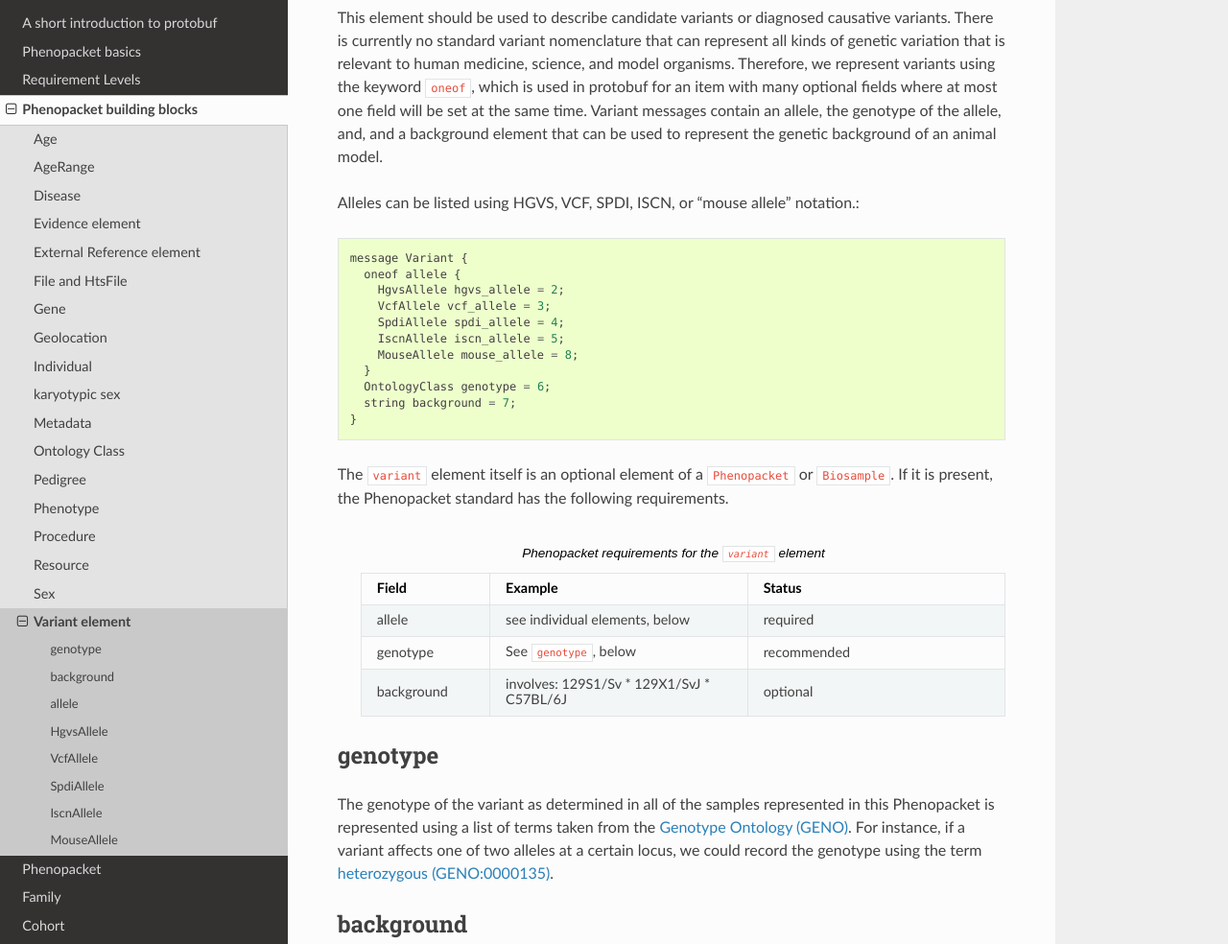
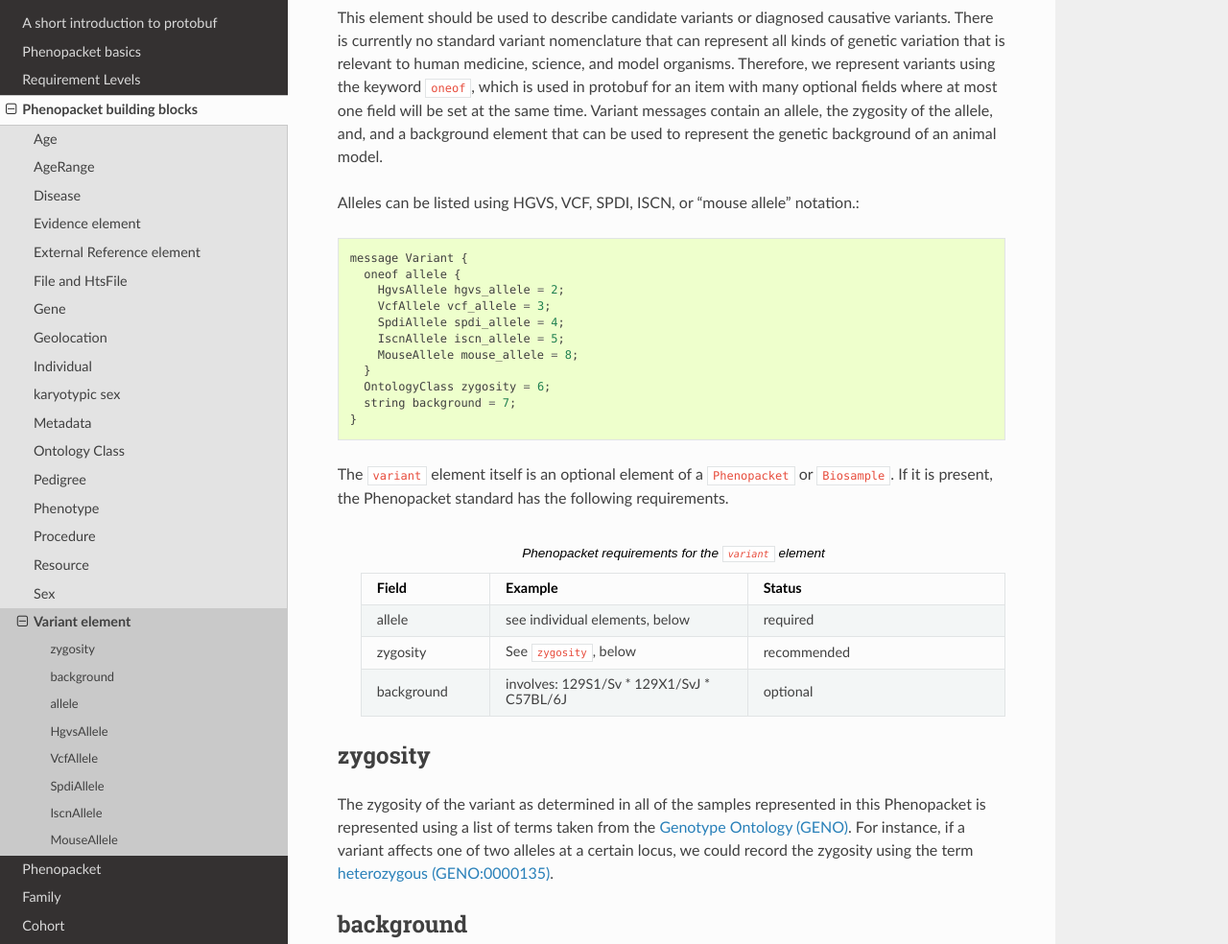
Before and after one commit to phenopackets/phenopacket-schema, a Sphinx documentation site: the page built from docs/variant.rst, in a window 1280 px wide and 1400 px high. Shown: the part 153-1137 px from the top of the window at 96% size. Built offline with Sphinx 7.4.7 and the Read the Docs theme 2.0.0, drawn with Linux system fonts in a browser that asks for light colours.

Commit message:
#108 Change Variant.genotype to Variant.zygosity

```diff
--- a/docs/murine.rst
+++ b/docs/murine.rst
@@ -111,7 +111,7 @@ We first show the entire Phenopacket, and further below explain the individual s
     "biosamples": [],
     "genes": [],
      "variants": [{
-    "genotype": {
+    "zygosity": {
       "id": "GENO:0000135",
       "label": "heterozygous"
     },
@@ -236,7 +236,7 @@ allele `Fbn1\<tm1Hcd\> <http://www.informatics.jax.org/allele/MGI:3690325>`_.
 .. code-block:: json
 
     "variants": [{
-    "genotype": {
+    "zygosity": {
       "id": "GENO:0000135",
       "label": "heterozygous"
     },
--- a/docs/variant.rst
+++ b/docs/variant.rst
@@ -8,7 +8,7 @@ variants. There is currently no standard variant nomenclature that can represent
 of genetic variation that is relevant to human medicine, science, and model organisms. Therefore,
 we represent variants using the keyword ``oneof``, which is used in protobuf for an item
 with many  optional fields where at most one field will be set at the same time. Variant messages
-contain an allele, the genotype of the allele, and, and a background element that can be
+contain an allele, the zygosity of the allele, and, and a background element that can be
 used to represent the genetic background of an animal model.
 
 Alleles can be
@@ -22,7 +22,7 @@ listed using HGVS, VCF, SPDI, ISCN, or "mouse allele" notation.::
         IscnAllele iscn_allele = 5;
         MouseAllele mouse_allele = 8;
       }
-      OntologyClass genotype = 6;
+      OntologyClass zygosity = 6;
       string background = 7;
     }
 
@@ -41,8 +41,8 @@ the Phenopacket standard has the following requirements.
    * - allele
      - see individual elements, below
      - required
-   * - genotype
-     - See ``genotype``, below
+   * - zygosity
+     - See ``zygosity``, below
      - recommended
    * - background
      - involves: 129S1/Sv * 129X1/SvJ * C57BL/6J
@@ -51,11 +51,11 @@ the Phenopacket standard has the following requirements.
 
 
 
-genotype
+zygosity
 ~~~~~~~~
-The genotype of the variant as determined in all of the samples represented in this Phenopacket is represented using a list of
+The zygosity of the variant as determined in all of the samples represented in this Phenopacket is represented using a list of
 terms taken from the `Genotype Ontology (GENO) <https://www.ebi.ac.uk/ols/ontologies/geno>`_. For instance, if a variant
-affects one of two alleles at a certain locus, we could record the genotype using the term
+affects one of two alleles at a certain locus, we could record the zygosity using the term
 `heterozygous (GENO:0000135) <https://www.ebi.ac.uk/ols/ontologies/geno/terms?iri=http%3A%2F%2Fpurl.obolibrary.org%2Fobo%2FGENO_0000135>`_.
 
 background
```
Also changed, not shown: 4 other files.
